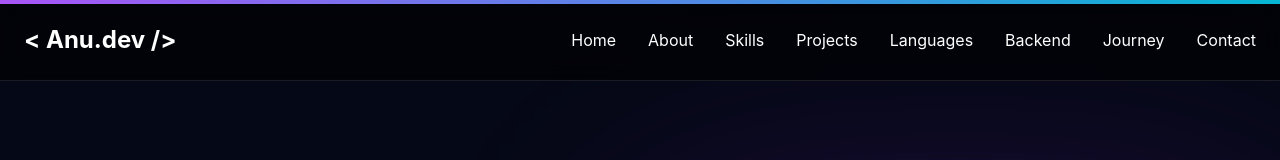
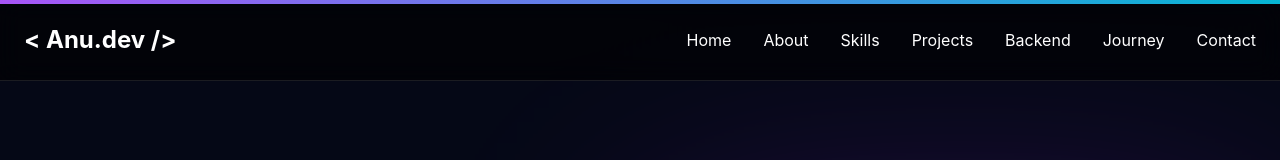
Before and after one commit to RajAnupam01/my-portfolio, a React app: page / in a window 1280 px wide. Shown: the top 160 px of the page. Built offline with nearby package versions, Linux system fonts and the light colour scheme; the HTML template or start-up script is replaced by a standard one.

Commit message:
fixing bugs 1.3

```diff
--- a/src/components/Navbar.jsx
+++ b/src/components/Navbar.jsx
@@ -10,7 +10,6 @@ const Navbar = () => {
     "about",
     "skills",
     "projects",
-    "languages",
     "backend",
     "journey",
     "contact",
```
